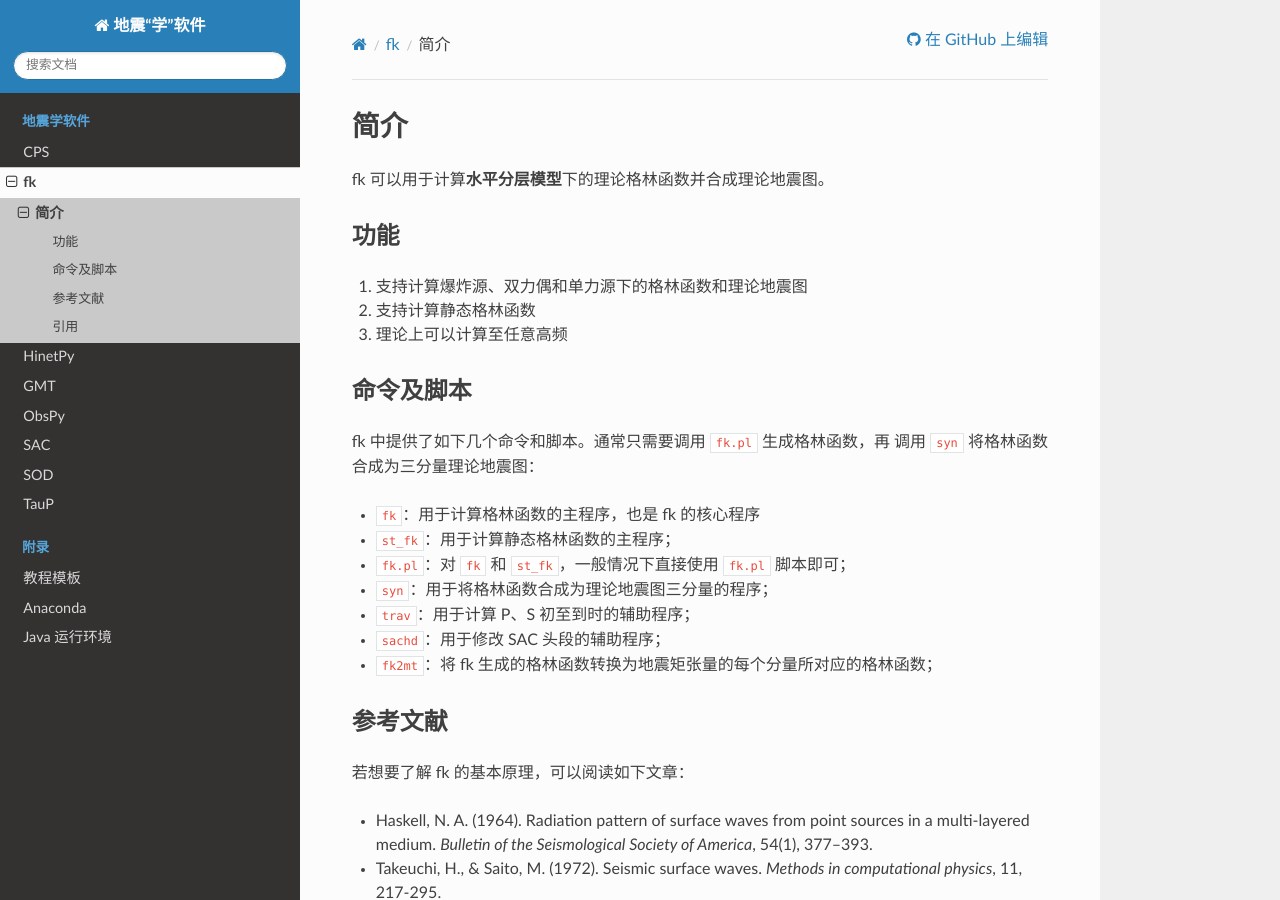
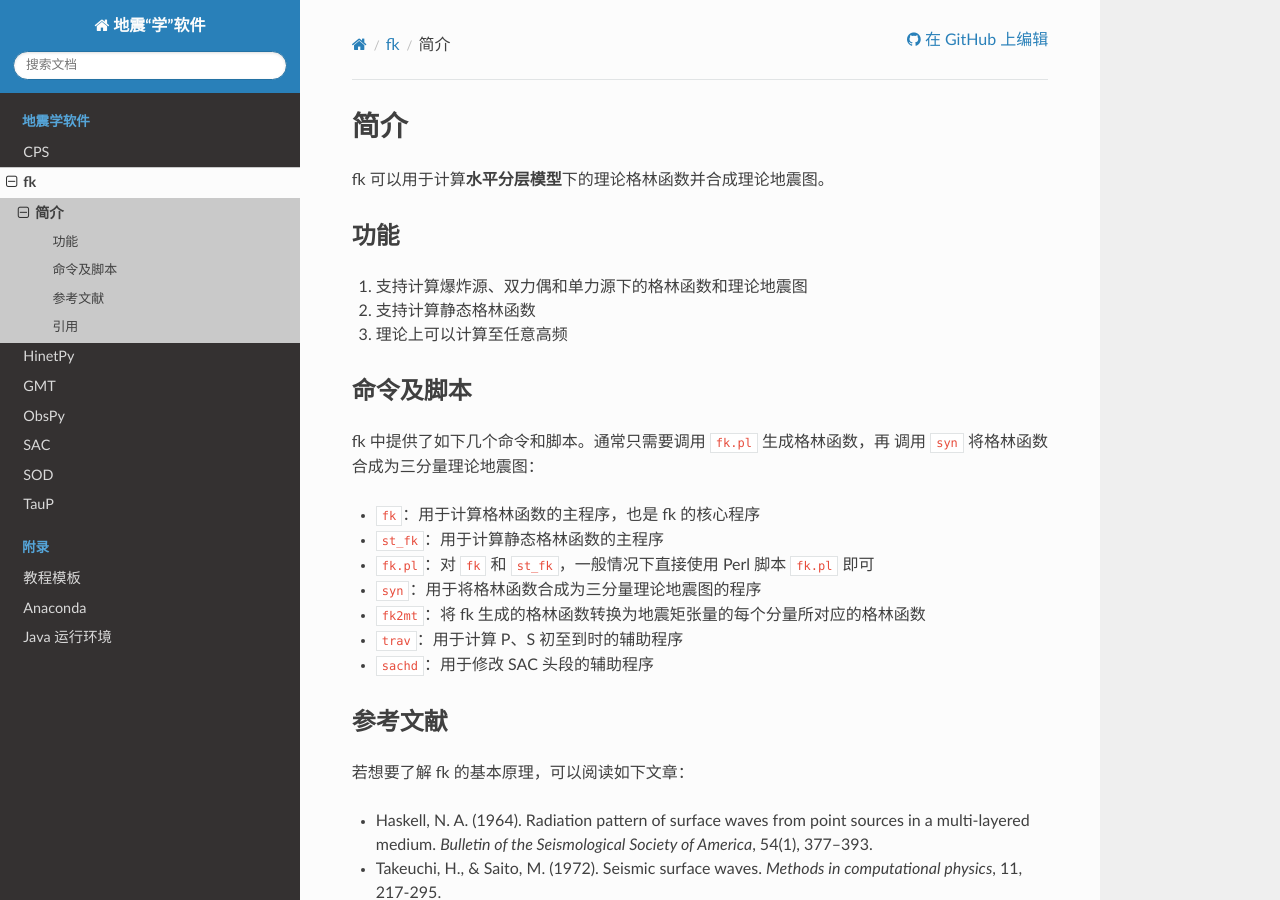
Before and after one commit to seismo-learn/software, a Sphinx documentation site: the page built from source/fk/introduction.rst, in a window 1280 px wide and 900 px high. Built offline with Sphinx 7.4.7 and the Read the Docs theme 2.0.0, drawn with Linux system fonts in a browser that asks for light colours.

Commit message:
Update source/fk/introduction.rst
Co-authored-by: Jiayuan Yao <coreman.seism@gmail.com>

```diff
--- a/source/fk/introduction.rst
+++ b/source/fk/introduction.rst
@@ -17,12 +17,12 @@ fk 中提供了如下几个命令和脚本。通常只需要调用 ``fk.pl`` 生
 调用 ``syn`` 将格林函数合成为三分量理论地震图：
 
 - ``fk``：用于计算格林函数的主程序，也是 fk 的核心程序
-- ``st_fk``：用于计算静态格林函数的主程序；
-- ``fk.pl``：对 ``fk`` 和 ``st_fk``，一般情况下直接使用 ``fk.pl`` 脚本即可；
-- ``syn``：用于将格林函数合成为理论地震图三分量的程序；
-- ``trav``：用于计算 P、S 初至到时的辅助程序；
-- ``sachd``：用于修改 SAC 头段的辅助程序；
-- ``fk2mt``：将 fk 生成的格林函数转换为地震矩张量的每个分量所对应的格林函数；
+- ``st_fk``：用于计算静态格林函数的主程序
+- ``fk.pl``：对 ``fk`` 和 ``st_fk``，一般情况下直接使用 Perl 脚本 ``fk.pl`` 即可
+- ``syn``：用于将格林函数合成为三分量理论地震图的程序
+- ``fk2mt``：将 fk 生成的格林函数转换为地震矩张量的每个分量所对应的格林函数
+- ``trav``：用于计算 P、S 初至到时的辅助程序
+- ``sachd``：用于修改 SAC 头段的辅助程序
 
 参考文献
 --------
```
